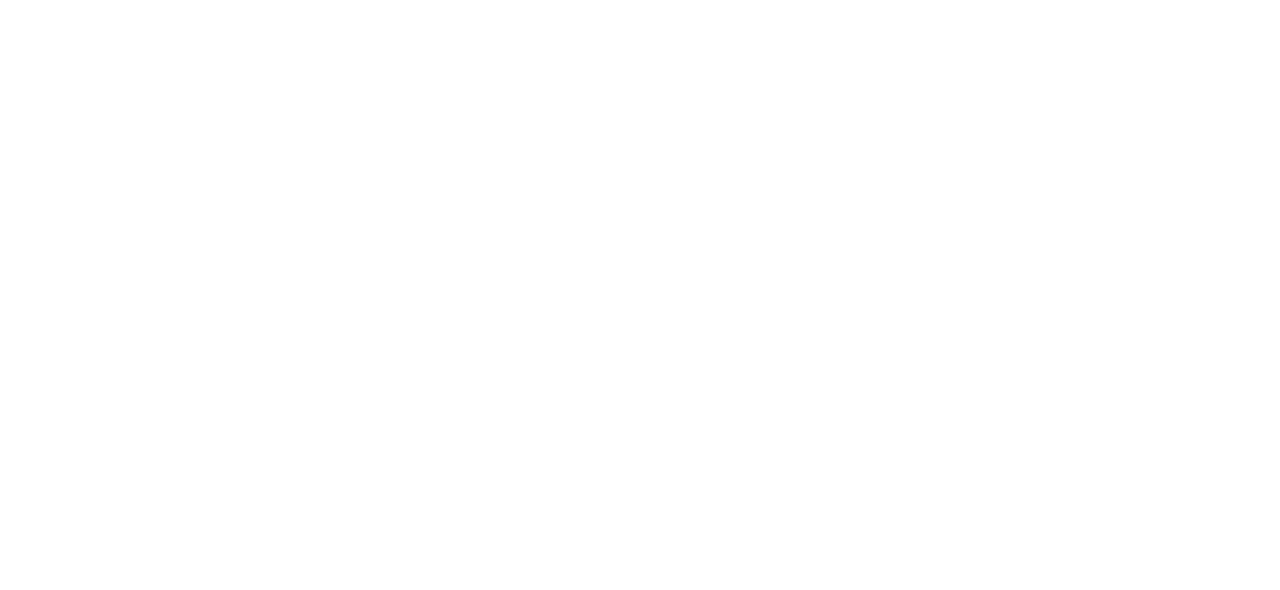
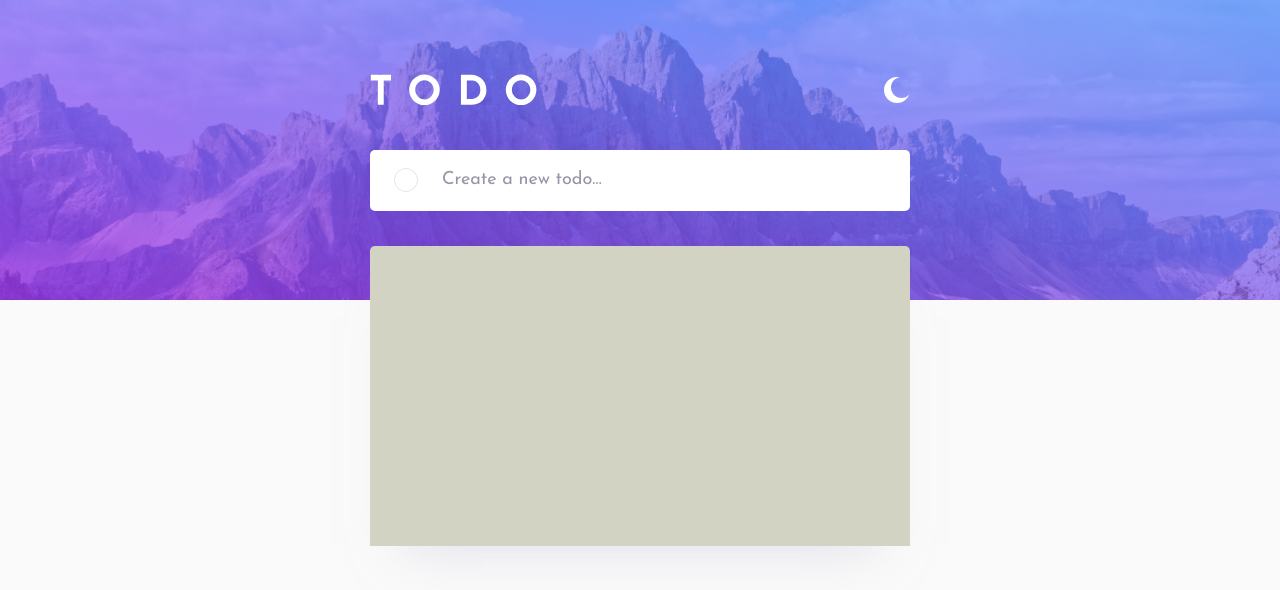
Before and after one commit to SamandarYusupaliyev/todo-list-selfmade, a plain HTML site: page index.html in a window 1280 px wide. Drawn offline with Linux system fonts and the light colour scheme; a web font is replaced by a local one.

Commit message:
Add todos style of skelet

```diff
--- a/css/index.css
+++ b/css/index.css
@@ -23,13 +23,17 @@
 
   /* Shadow */
   --shadow: 0px 35px 50px -35px rgba(194, 195, 214, 0.5);
-  /* Background */
+
+  /* Backgrounds */
   --bg: url("../img/light-bg.jpg");
   --bg-checked: url("../img/checked.svg");
   --bg-unchecked: url("../img/light-unchecked.svg");
   --bg-unchecked-hover: url("../img/unchecked-hover.svg");
   --bg-theme-toggler: url("../img/moon.svg");
   --bg-x: url("../img/light-x.svg");
+
+  /* Transition  */
+  --transition: 0.3s ease;
 }
 
 [data-theme="dark"] {
@@ -51,8 +55,8 @@
 /* FONT-FACE  */
 @font-face {
   font-family: "Josefin Sans";
-  src: url("./fonts/JosefinSans-Bold.woff2") format("woff2"),
-    url("./fonts/JosefinSans-Bold.woff") format("woff");
+  src: url("../fonts/JosefinSans-Bold.woff2") format("woff2"),
+    url("../fonts/JosefinSans-Bold.woff") format("woff");
   font-weight: bold;
   font-style: normal;
   font-display: swap;
@@ -60,8 +64,8 @@
 
 @font-face {
   font-family: "Josefin Sans";
-  src: url("./fonts/JosefinSans-Regular.woff2") format("woff2"),
-    url("./fonts/JosefinSans-Regular.woff") format("woff");
+  src: url("../fonts/JosefinSans-Regular.woff2") format("woff2"),
+    url("../fonts/JosefinSans-Regular.woff") format("woff");
   font-weight: normal;
   font-style: normal;
   font-display: swap;
@@ -123,18 +127,22 @@ body {
   display: flex;
   flex-direction: column;
   height: 100%;
-  background-color: var(--white);
+  background-color: var(--white-smoke);
   color: var(--black);
   font-family: "Josefin Sans", "Arial", sans-serif;
-  font-size: 1.6rem;
-  line-height: 1.5;
+  font-size: 1.8rem;
+  line-height: normal;
+  letter-spacing: -0.25px;
   padding: 0;
   margin: 0;
+  transition: color var(--transition), background-color var(--transition),
+    opacity var(--transition);
 }
 
 img {
   max-width: 100%;
   height: auto;
+  display: block;
 }
 
 /* FOCUS-STYLES  */
@@ -145,7 +153,7 @@ img {
 
 /* CONTAINER  */
 .container {
-  max-width: 120rem;
+  max-width: 58rem;
   width: 100%;
   padding-left: 2rem;
   padding-right: 2rem;
@@ -165,7 +173,104 @@ img {
   overflow: hidden;
 }
 
-/* MAIN-CONTENT  */
-.main-content {
-  flex-grow: 1;
+/* Create New Todo Section  */
+.section-create-new-todo__inner {
+  padding-top: 7rem;
+  min-height: 30rem;
+  background-position: center center;
+  background-size: cover;
+  background-image: var(--bg);
+  background-color: var(--white);
+  transition: background-image var(--transition);
 }
+
+.section-create-new-todo__container {
+  display: flex;
+  flex-direction: column;
+  gap: 4rem;
+}
+
+.logo-theme-toggler-wrapper {
+  display: flex;
+  align-items: center;
+  justify-content: space-between;
+}
+
+.logo-theme-toggler-wrapper__logo {
+  width: 16.7rem;
+  height: 4rem;
+}
+
+.theme-toggler {
+  padding: 0;
+  background-color: transparent;
+  border: none;
+  cursor: pointer;
+  transition: transform var(--transition);
+}
+
+.theme-toggler:hover {
+  opacity: 0.8;
+}
+
+.theme-toggler:active {
+  transform: scale(0.9);
+}
+
+.theme-toggler__inner {
+  display: block;
+  width: 2.6rem;
+  height: 2.6rem;
+  background-size: contain;
+  background-image: var(--bg-theme-toggler);
+  transition: background-image var(--transition);
+}
+
+.section-create-new-todo__form {
+  position: relative;
+}
+
+.section-create-new-todo__input {
+  font-family: inherit;
+  width: 100%;
+  background-color: var(--white);
+  color: var(--twilight-blue);
+  border-radius: 5px;
+  box-shadow: var(--shadow);
+  padding: 2rem 2.4rem 2rem 7.2rem;
+  border: none;
+  box-shadow: var(--shadow);
+  caret-color: var(--cornflower-blue);
+}
+
+.section-create-new-todo__input::placeholder {
+  color: var(--grayish-blue);
+}
+
+.circle {
+  position: absolute;
+  top: 50%;
+  left: 2.4rem;
+  transform: translateY(-50%);
+  display: block;
+  width: 2.4rem;
+  height: 2.4rem;
+  background-repeat: no-repeat;
+  background-size: contain;
+  background-image: none;
+  transition: background-image var(--transition);
+}
+
+.section-create-new-todo__input:placeholder-shown ~ .circle {
+  background-image: var(--bg-unchecked);
+}
+
+/* Todos  Section */
+.todos__list {
+  margin-top: -5.4rem;
+  width: 100%;
+  box-shadow: var(--shadow);
+  border-radius: 5px 5px 0 0;
+  background-color: rgb(211, 211, 196);
+  height: 300px;
+}
--- a/index.html
+++ b/index.html
@@ -1,5 +1,5 @@
 <!DOCTYPE html>
-<html lang="en-US">
+<html lang="en-US" data-theme="light">
   <head>
     <meta charset="UTF-8" />
     <meta name="viewport" content="width=device-width, initial-scale=1.0" />
@@ -19,6 +19,52 @@
     <link rel="stylesheet" href="css/index.css" />
   </head>
   <body>
+    <!-- Create New Todo Section  -->
+    <section class="section-create-new-todo">
+      <div class="section-create-new-todo__inner">
+        <h2 class="visually-hidden">Create new todo here</h2>
+        <div class="section-create-new-todo__container container">
+          <div class="logo-theme-toggler-wrapper">
+            <img
+              class="logo-theme-toggler-wrapper__logo"
+              src="img/logo.svg"
+              alt="Logo"
+              width="167"
+              height="40"
+            />
+            <button
+              class="logo-theme-toggler-wrapper__theme-toggler theme-toggler"
+              id="themeToggler"
+            >
+              <span class="theme-toggler__inner"></span>
+            </button>
+          </div>
+
+          <!-- Create New Todo Input  -->
+          <form class="section-create-new-todo__form" id="newTodoForm">
+            <input
+              class="section-create-new-todo__input"
+              type="text"
+              name="newTodo"
+              placeholder="Create a new todo…"
+              minlength="3"
+              maxlength="25"
+              required
+            />
+
+            <span class="circle"></span>
+          </form>
+        </div>
+      </div>
+    </section>
+
+    <section class="section-todos">
+      <h1 class="visually-hidden">Todos</h1>
+      <div class="section-todos__container todos container">
+        <ul class="todos__list" id="todos"></ul>
+      </div>
+    </section>
+
     <!-- Loader -->
     <div class="loader-wrapper" id="loader" style="display: none">
       <span class="loader"></span>
```
